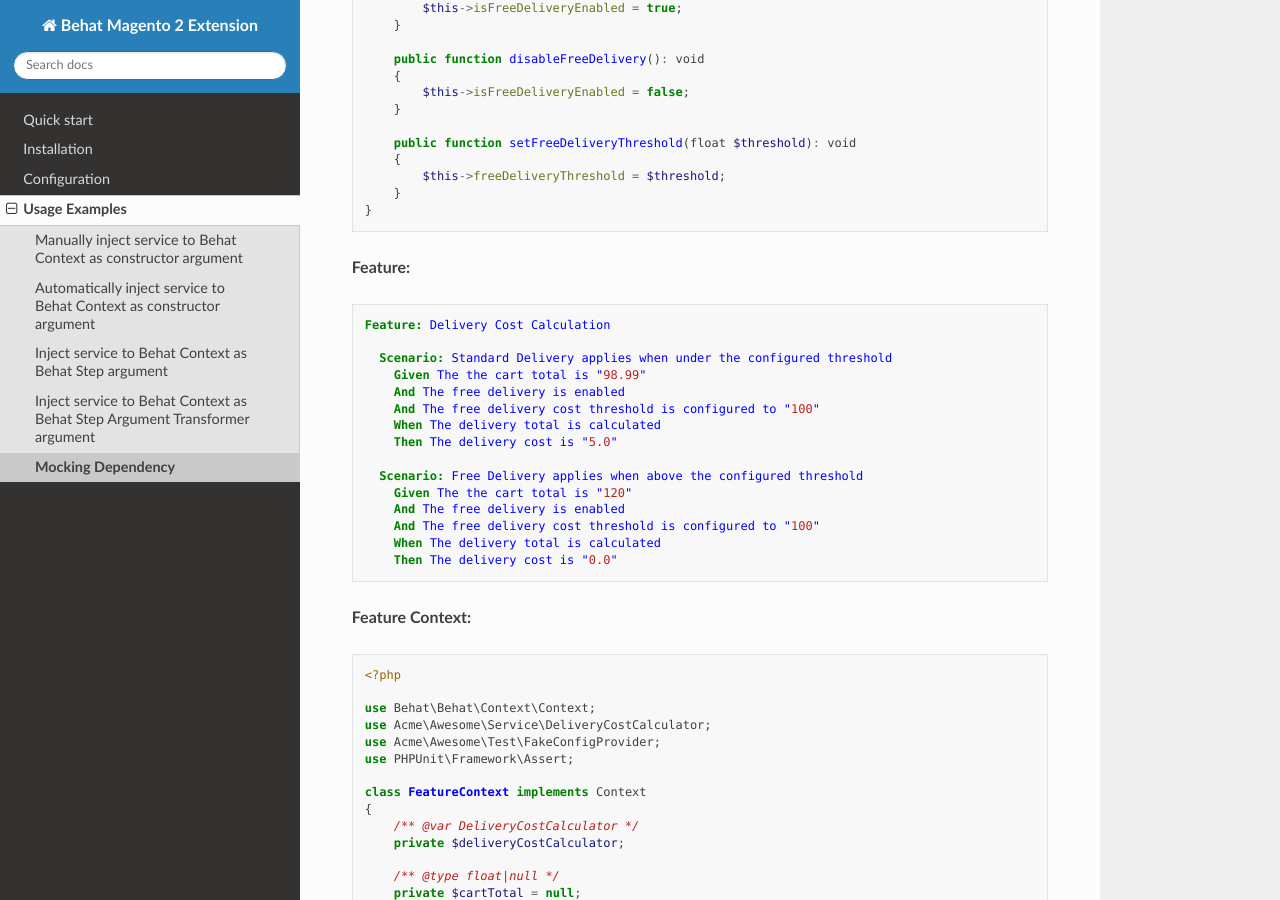
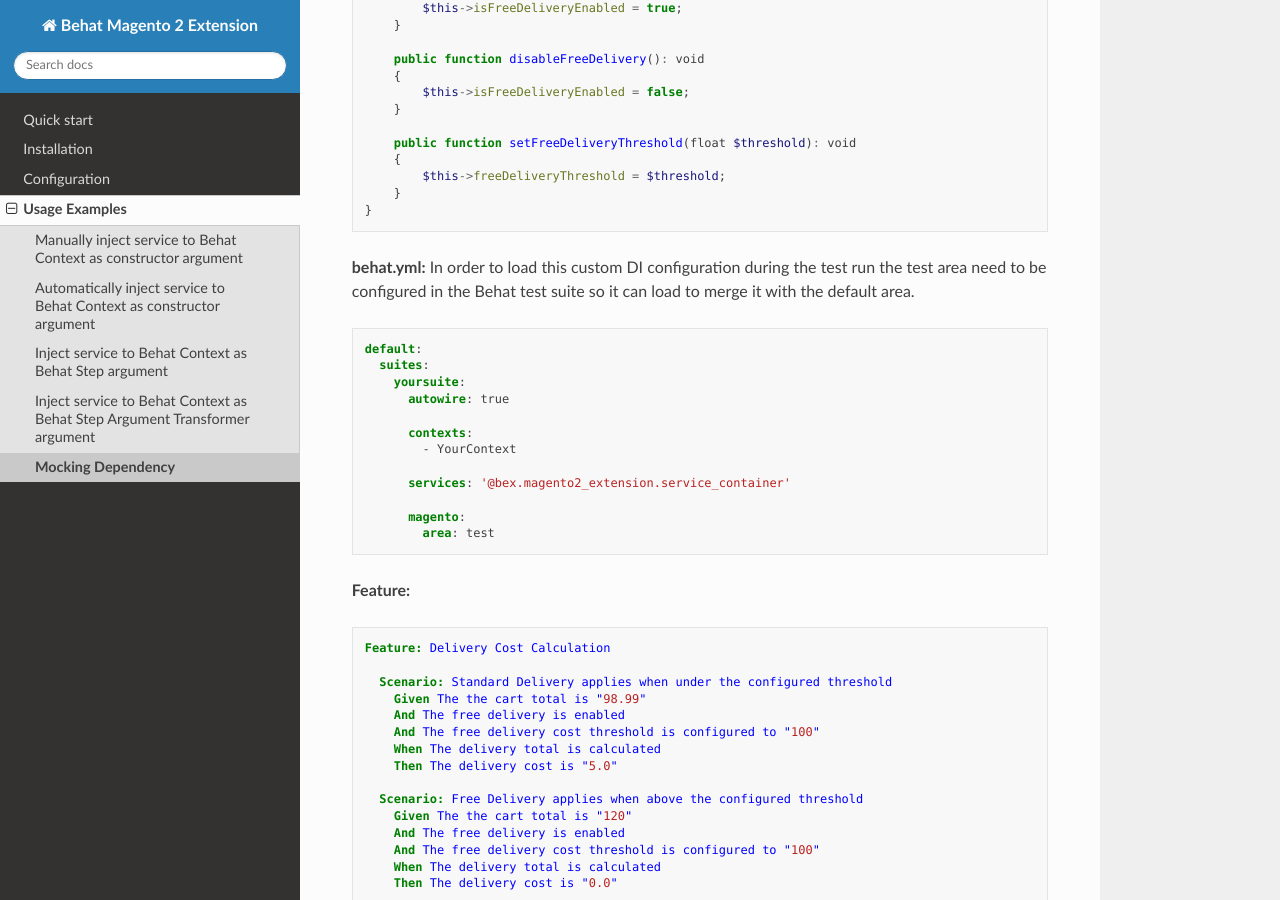
Before and after one commit to tkotosz/BehatMagento2Extension, a Sphinx documentation site: the page built from docs/guide/usage/mocking-dependency.rst, in a window 1280 px wide and 900 px high, scrolled down 3174 px. Built offline with Sphinx 7.4.7 and the Read the Docs theme 2.0.0, drawn with Linux system fonts in a browser that asks for light colours.

Commit message:
Update mocking-dependency.rst (#7)
* Update mocking-dependency.rst

updated the docs "access the mock data from test area"

* Update mocking-dependency.rst

Co-authored-by: Tibor Kotosz <tkotosz@inviqa.com>

```diff
--- a/docs/guide/usage/mocking-dependency.rst
+++ b/docs/guide/usage/mocking-dependency.rst
@@ -176,6 +176,25 @@
         }
     }
 
+**behat.yml:**
+In order to load this custom DI configuration during the test run the test area need to be configured in the Behat test suite so it can load to merge it with the default area.
+
+.. code-block:: yaml
+
+    default:
+      suites:
+        yoursuite:
+          autowire: true
+
+          contexts:
+            - YourContext
+
+          services: '@bex.magento2_extension.service_container'
+
+          magento:
+            area: test
+
+
 **Feature:**
 
 .. code-block:: gherkin
```
